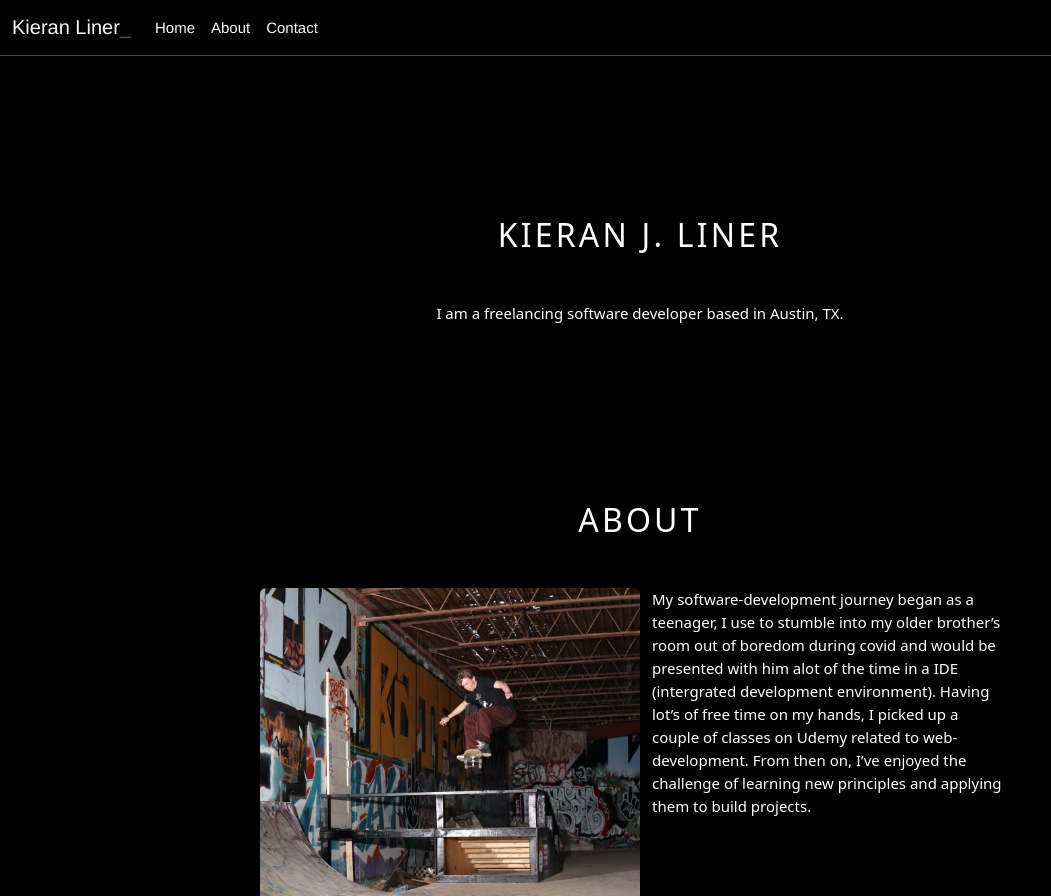
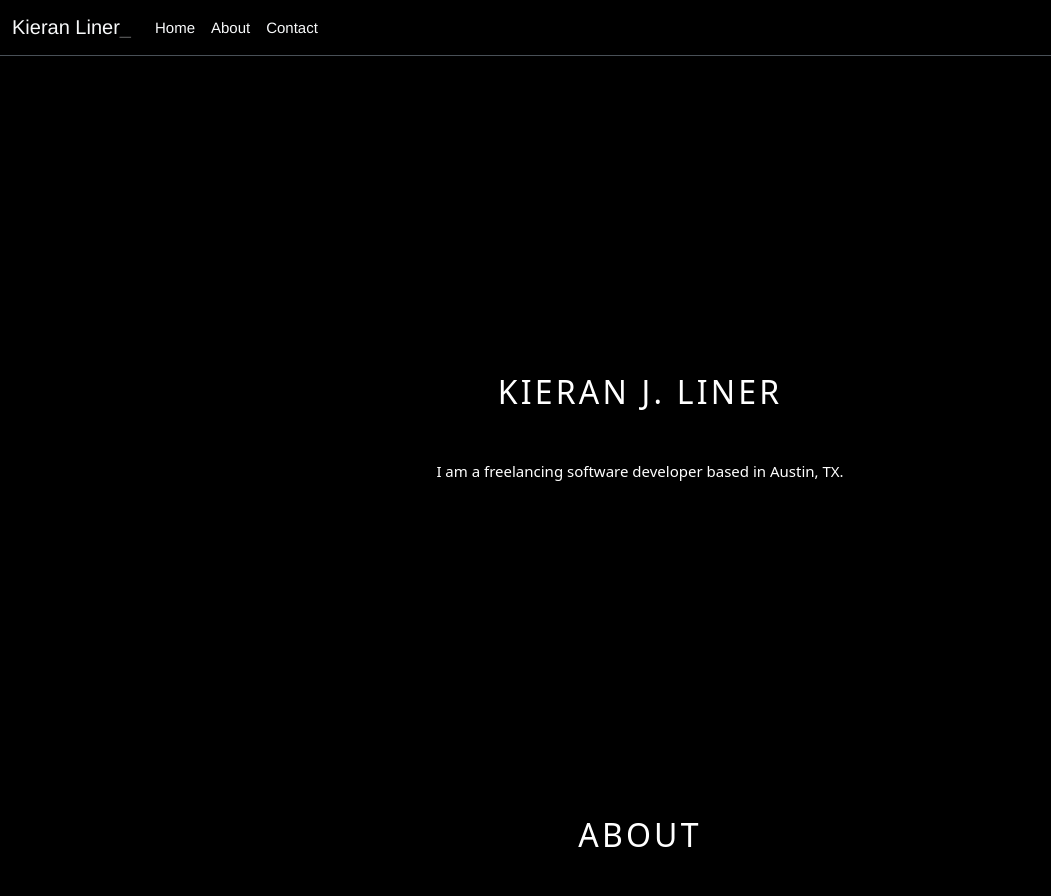
Before and after one commit to kieranliner/portfolio, a plain HTML site: page index.html in a window 1280 px wide. Shown: the top 896 px of the page, without its empty margins (0-1051 px from the left). Drawn offline with nearby package versions, Linux system fonts and the light colour scheme.

Commit message:
Update hero styles

```diff
--- a/style.css
+++ b/style.css
@@ -49,8 +49,9 @@ section {
 }
 
 #hero {
-  /* min-height: 90vh; */
-  margin-top: 10rem;
+  min-height: 95vh;
+  margin: 0;
+  /* margin-top: 10rem; */
 }
 
 .column-image {
```
